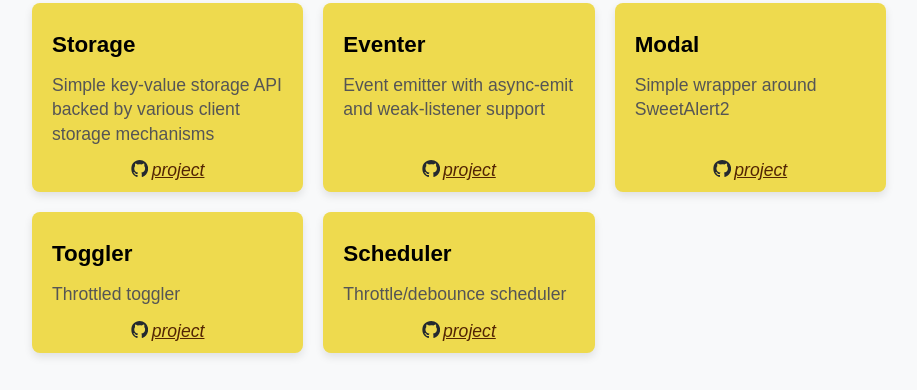
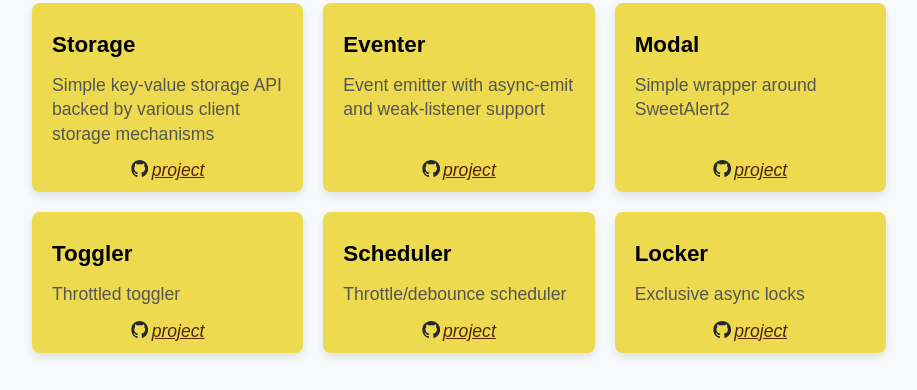
Before and after one commit to BYOJS/byojs.github.io, a plain HTML site: page index.html in a window 1280 px wide. Shown: the part 1067-1457 px from the top of the page, without its empty margins (181-1098 px from the left). Drawn offline with Linux system fonts and the light colour scheme.

Commit message:
adding 'Locker' project

```diff
--- a/index.html
+++ b/index.html
@@ -58,6 +58,13 @@
 		</div>
 		<div class="link" aria-hidden="true">project</div>
 	</a></li>
+	<li><a href="https://github.com/byojs/locker" aria-label="Locker project">
+		<h3>Locker</h3>
+		<div class="description">
+			Exclusive async locks
+		</div>
+		<div class="link" aria-hidden="true">project</div>
+	</a></li>
 </ul>
 <h2>License</h2>
 <p><a href="LICENSE.txt"><img src="https://img.shields.io/badge/license-MIT-a1356a" alt="LICENSE"></a></p>
```
